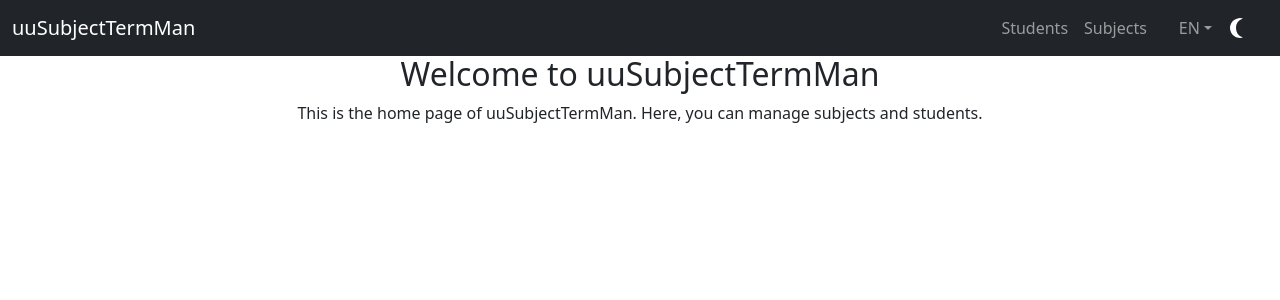
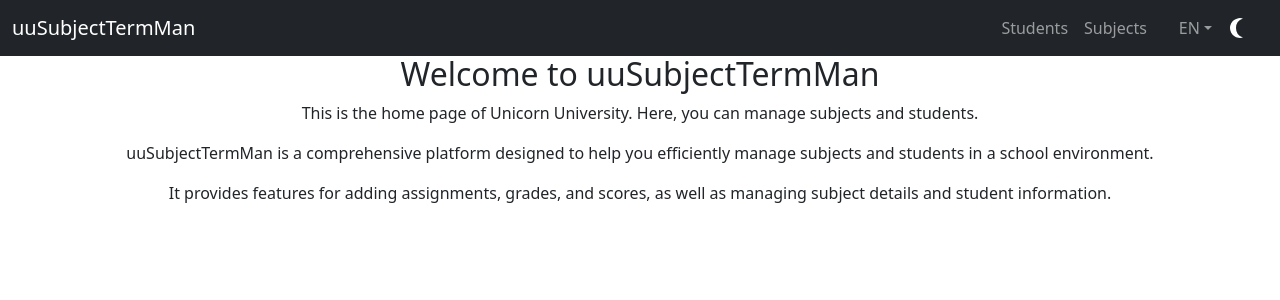
Before and after one commit to kolumber23/SubjectTermMan_Team2, a React (Create React App) app in the folder client/: page / in a window 1280 px wide. Shown: the top 300 px of the page. Built offline with nearby package versions, Linux system fonts and the light colour scheme.

Commit message:
Update HomeR.js

```diff
--- a/client/src/routes/HomeR.js
+++ b/client/src/routes/HomeR.js
@@ -2,18 +2,19 @@ import React, { useState } from "react";
 import Login from "../components/Login";  // Import the Login component
 
 function HomeR() {
-  const [showLoginModal, setShowLoginModal] = useState(false); // State to control the visibility of the login modal
 
-  const handleLoginButtonClick = () => {
+  const [showLoginModal, setShowLoginModal] = useState(false);
+// eslint-disable-next-line
+const handleLoginButtonClick = () => {
     setShowLoginModal(true); // Show the login modal when the button is clicked
   };
 
   return (
     <div>
       <h2>Welcome to uuSubjectTermMan</h2>
-      <p>This is the home page of uuSubjectTermMan. Here, you can manage subjects and students.</p>
-
-
+      <p>This is the home page of Unicorn University. Here, you can manage subjects and students.</p>
+      <p>uuSubjectTermMan is a comprehensive platform designed to help you efficiently manage subjects and students in a school environment. </p>
+    <p>It provides features for adding assignments, grades, and scores, as well as managing subject details and student information.</p>
     </div>
   );
 };
```
